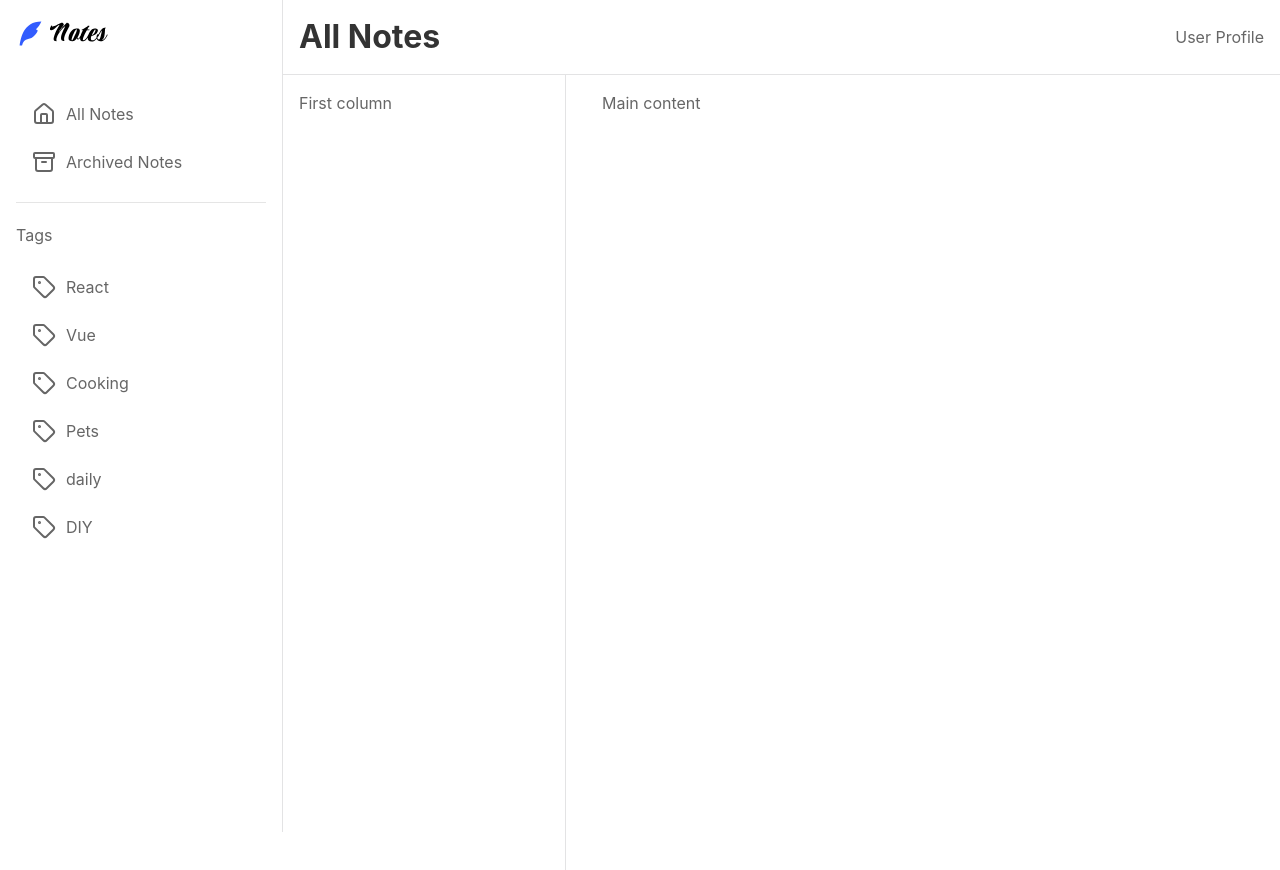
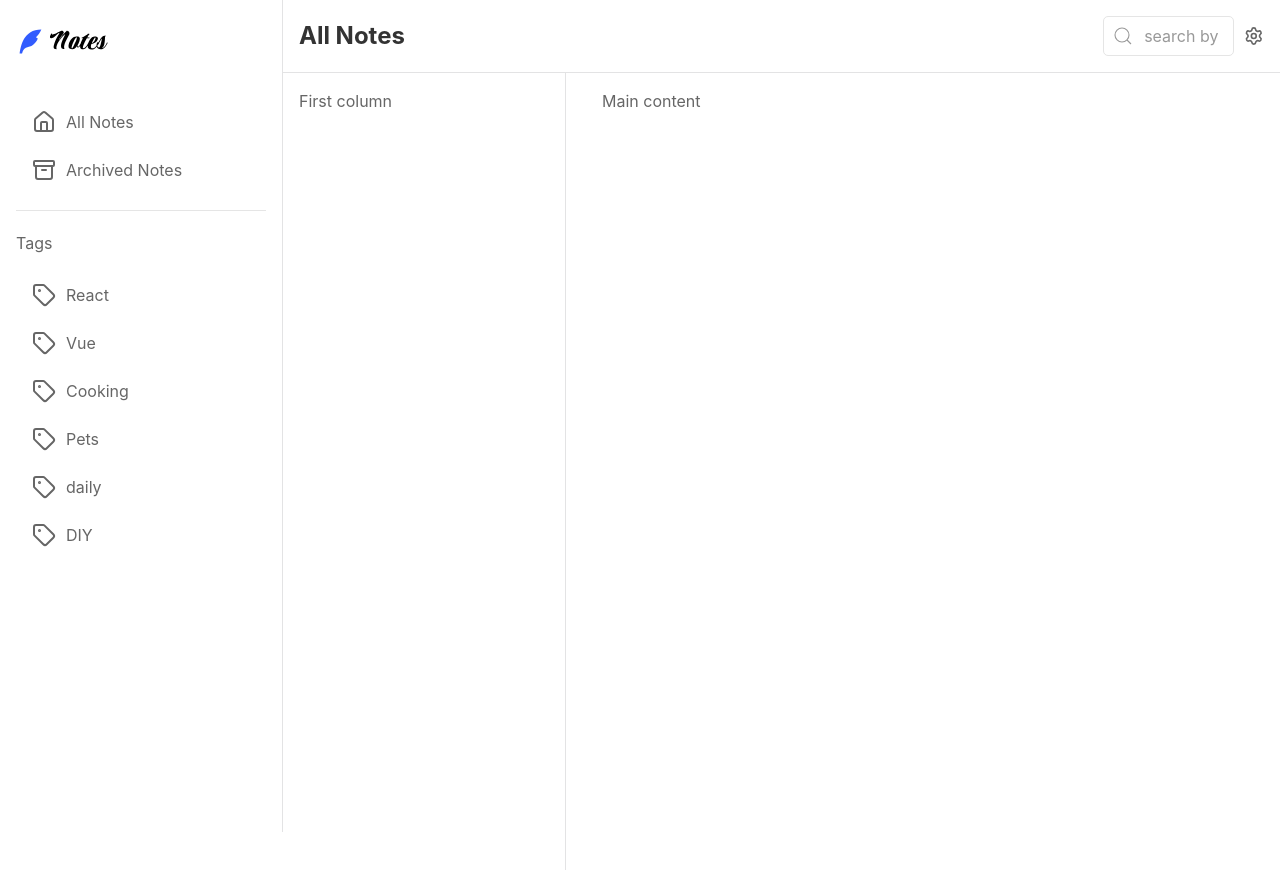
Before and after one commit to vjvic/notes-app, a Vue app: page / in a window 1280 px wide. Shown: the top 870 px of the page. Built offline with nearby package versions, Linux system fonts and the light colour scheme; the HTML template or start-up script is replaced by a standard one.

Commit message:
feat/create searchbar ui

```diff
--- a/src/assets/styles/abstracts/_variables.scss
+++ b/src/assets/styles/abstracts/_variables.scss
@@ -7,6 +7,8 @@ $color-primary-700: #2340cb;
 $color-secondary: #edeef1;
 $light-gray: #e3e3e4;
 $gray: #949494;
+
+$global-primary: #ff5733;
 
 //border radius
 $border-radius: 5px;
--- a/src/assets/styles/components/_header.scss
+++ b/src/assets/styles/components/_header.scss
@@ -1,8 +1,6 @@
 @use "../abstracts/mixins" as *;
 
 .header {
-  display: flex;
-  justify-content: space-between;
   align-items: center;
   padding: 1rem;
   @include border-sides($bottom: true);
@@ -13,7 +11,6 @@
     }
   }
 
-  &__user {
-    font-size: 1rem;
+  &__settings {
   }
 }
--- /dev/null
+++ b/src/assets/styles/components/_searchbar.scss
@@ -0,0 +1,7 @@
+@use "./../abstracts/variables" as *;
+
+.uk-search-input {
+  &:focus {
+    outline: 0.4px solid $color-primary-500;
+  }
+}
--- a/src/assets/styles/components/_sidebar.scss
+++ b/src/assets/styles/components/_sidebar.scss
@@ -10,6 +10,7 @@
   padding: 1rem;
 
   &__logo {
+    margin-top: 0.5rem;
     margin-bottom: 2.2rem;
   }
 
--- a/src/assets/styles/main.scss
+++ b/src/assets/styles/main.scss
@@ -5,6 +5,7 @@
 //components
 @use "components/Sidebar";
 @use "components/header";
+@use "components/searchbar";
 
 //layouts
 @use "layouts/app";
--- a/src/components/Header.vue
+++ b/src/components/Header.vue
@@ -1,13 +1,18 @@
 <template>
   <!-- Header -->
-  <header class="header">
+  <header class="header uk-flex uk-flex-between">
     <div class="header__title">
-      <h2 class="uk-text-bold uk-margin-remove">All Notes</h2>
+      <h3 class="uk-text-bold uk-margin-remove">All Notes</h3>
     </div>
-    <div class="header__user">
-      <span>User Profile</span>
+
+    <div class="header__settings uk-flex uk-width-1-6">
+      <SearchBar />
+      <Settings />
     </div>
   </header>
 </template>
 
-<script setup lang="ts"></script>
+<script setup lang="ts">
+import { Settings } from "lucide-vue-next";
+import SearchBar from "./SearchBar.vue";
+</script>
--- /dev/null
+++ b/src/components/SearchBar.vue
@@ -0,0 +1,11 @@
+<template>
+  <form class="uk-search uk-search-default uk-margin-small-right uk-width-1-1">
+    <span uk-search-icon></span>
+    <input
+      class="uk-search-input uk-border-rounded"
+      type="search"
+      placeholder="search by title, content or tags..."
+      aria-label="Search"
+    />
+  </form>
+</template>
```
